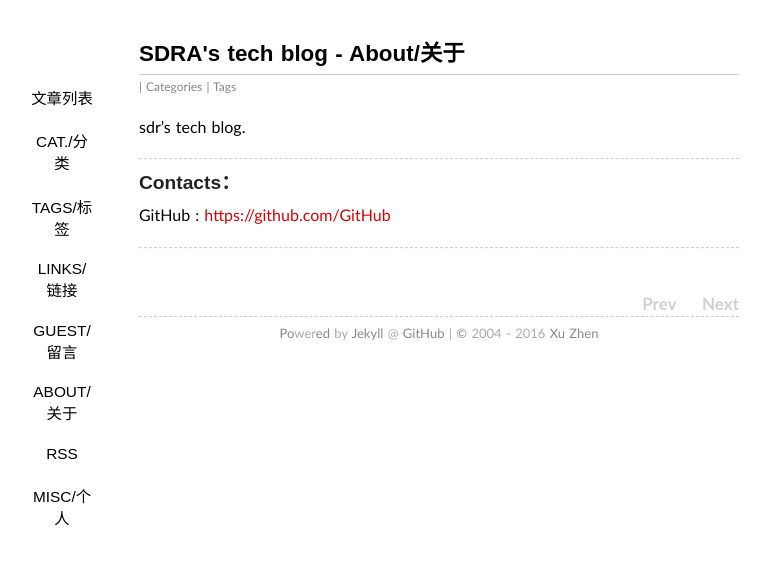
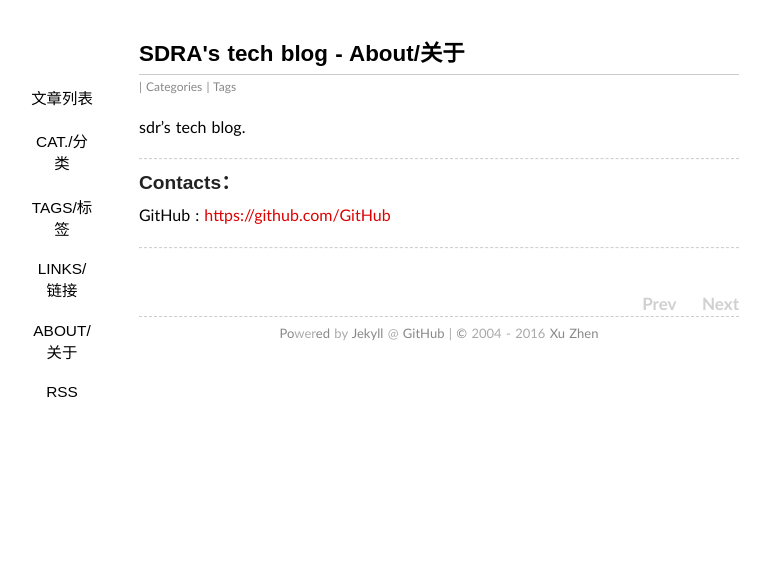
Before and after one commit to sdra/sdra.github.io, a Jekyll site: the page built from about/index.md, in a window 1280 px wide. Shown: the top 564 px of the page, without its empty margins (201-971 px from the left). Built offline with Jekyll 4.4.1, drawn with Linux system fonts in a browser that asks for light colours; some web fonts are replaced; Markdown is read by kramdown in place of the engine named in the settings.

Commit message:
Update default.html

```diff
--- a/_layouts/default.html
+++ b/_layouts/default.html
@@ -21,10 +21,8 @@
         <span><a title="Cat./分类" class="" href="/categories/">Cat./分类</a></span>
         <span><a title="Tags/标签" class="" href="/tags/">Tags/标签</a></span>
         <span><a title="Links/链接" class="" href="/links/">Links/链接</a></span>
-        <span><a title="Guest/留言" class="" href="/guestbook/">Guest/留言</a></span>
         <span><a title="About/关于" class="" href="/about/">About/关于</a></span>
         <span><a title="RSS" class="" href="/feed/" target="_blank">RSS</a></span>
-        <span><a title="Misc/个人" class="" href="/personal_misc/">Misc/个人</a></span>
         </nav>
         <article class="content">
         {{ content }}
```
